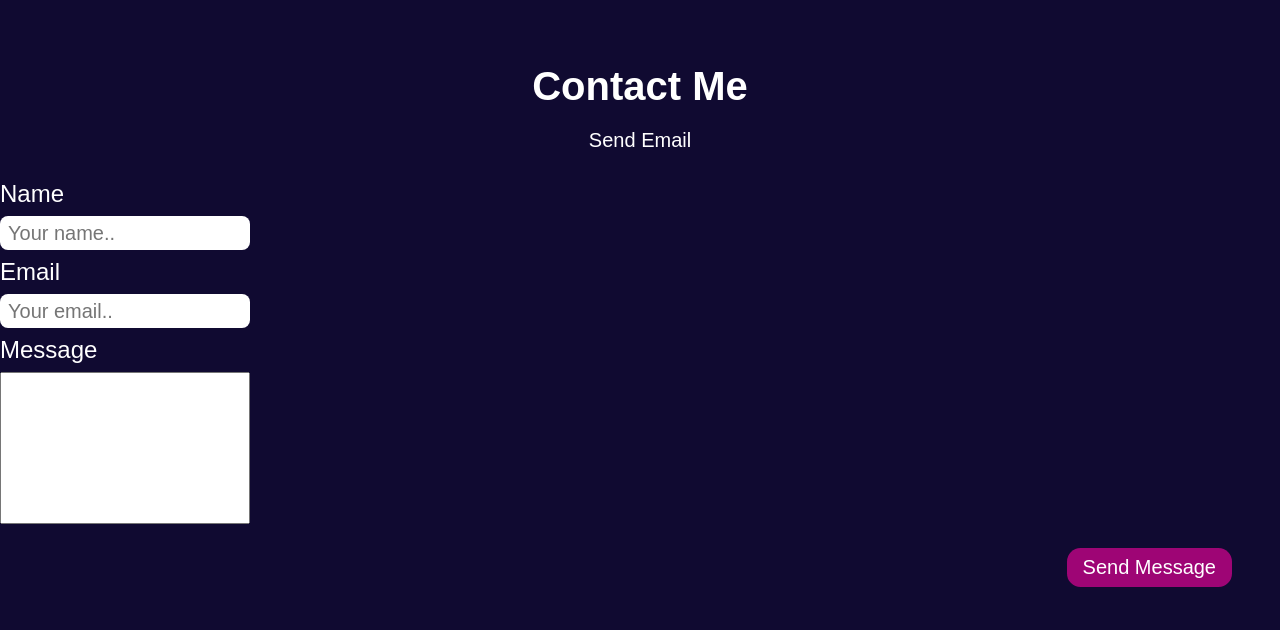
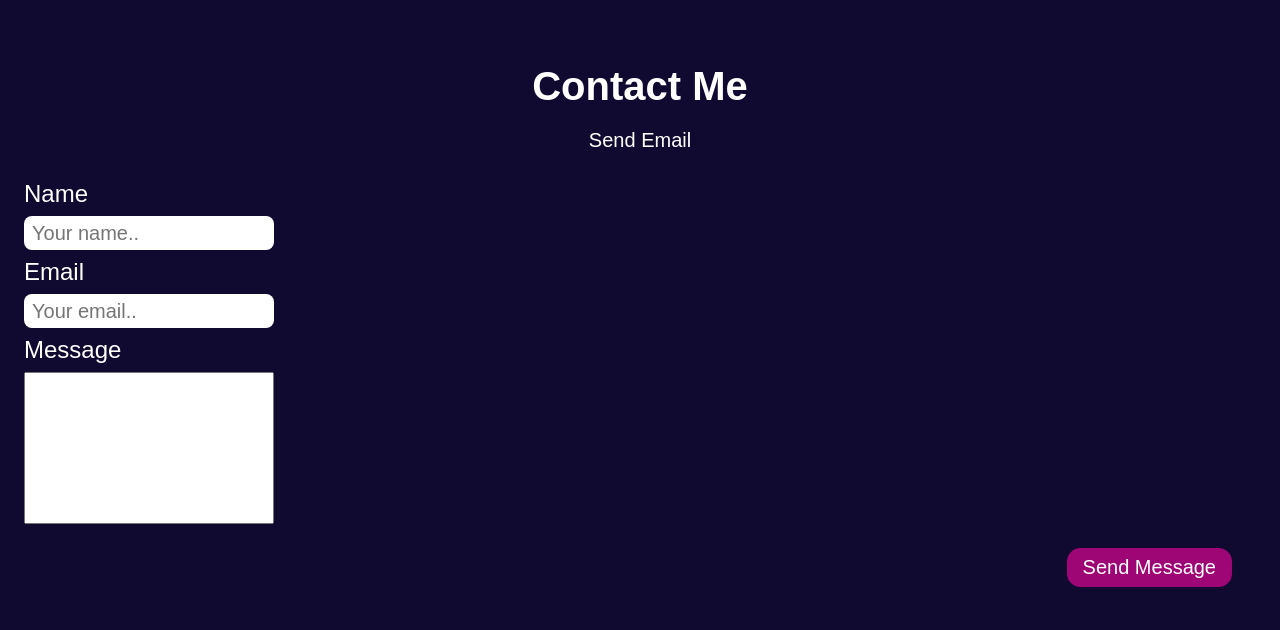
Before and after one commit to WaweruAntony/portfolio, a plain HTML site: page index.html in a window 1280 px wide. Shown: the part 1364-1994 px from the top of the page. Drawn offline with Linux system fonts and the light colour scheme.

Commit message:
added content on the page

```diff
--- a/styles.css
+++ b/styles.css
@@ -17,10 +17,7 @@ body{
           font-size: 18px;
           font-family: sans-serif;
           position: relative;
-
-
-
-
+          overflow: hidden;
 }
 .header{
           height: 4rem;
@@ -201,7 +198,7 @@ form p{
 .sender{
           display: flex;
           flex-direction: column;
-          /* margin-left: 2rem; */
+          margin-left: 1.5rem;
 }
 form p{
           text-align: center;
```
